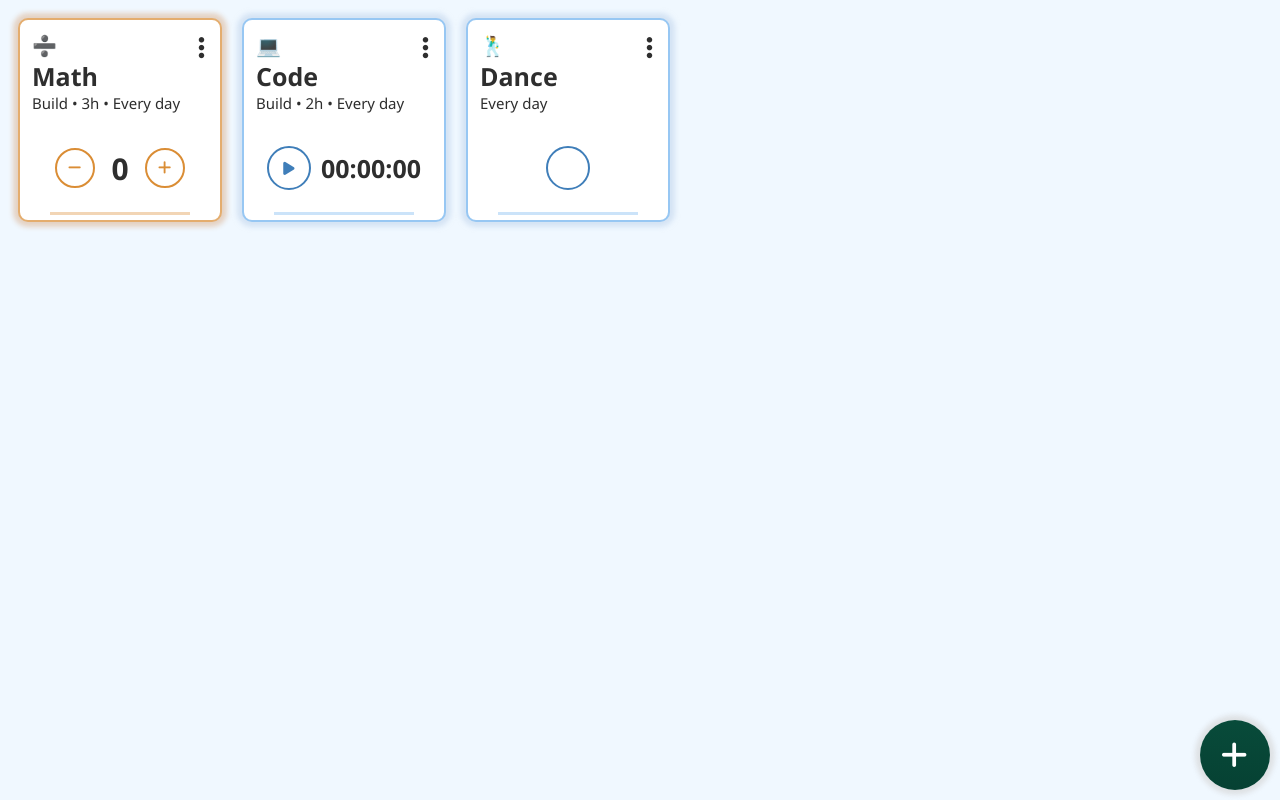
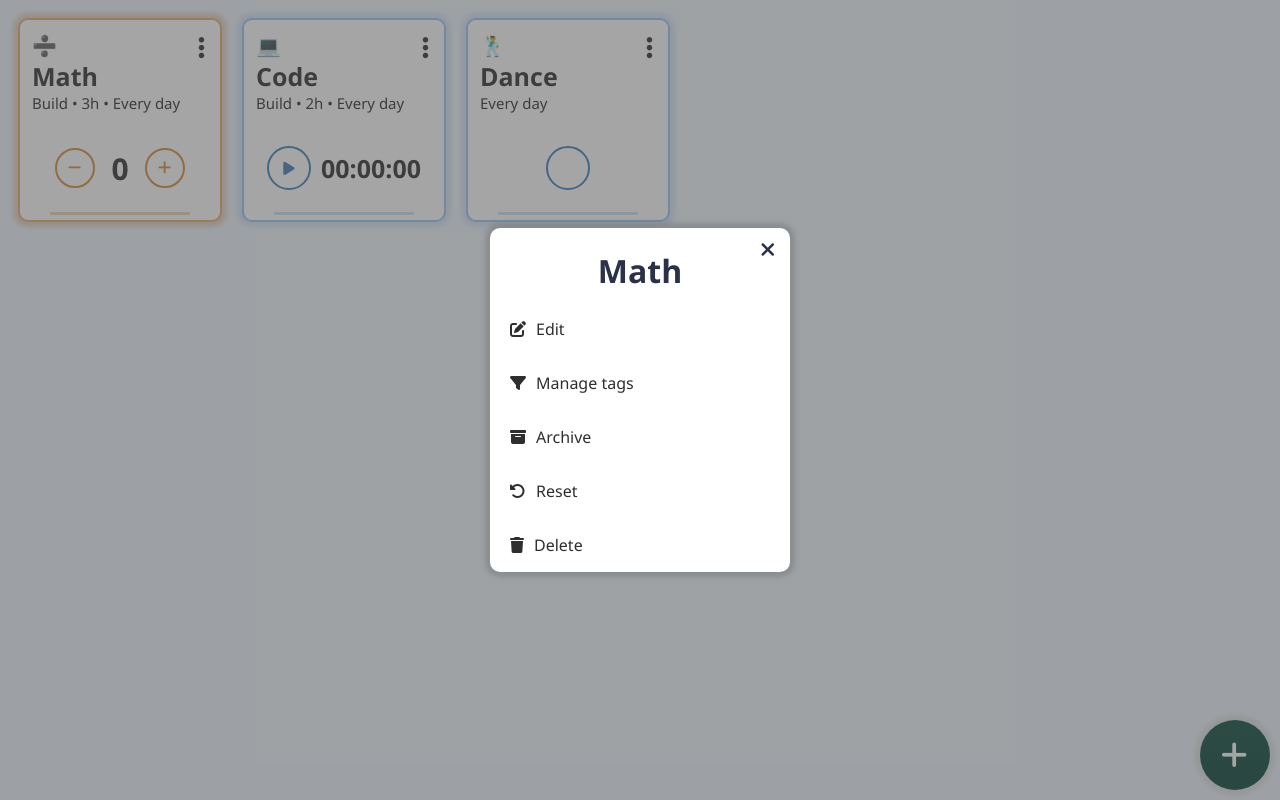
Before and after one commit to eti-iniER/webtasks, a React (Vite) app: page / in a window 1280 px wide. Both pictures are taken after a click on the button 201 px from the left and 47 px from the top of the page. Built offline with nearby package versions, Linux system fonts and the light colour scheme.

Commit message:
Implemented TaskItemMenu component

```diff
--- a/src/App.jsx
+++ b/src/App.jsx
@@ -1,8 +1,10 @@
 import TaskItem from "./components/TaskItem";
+import TaskItemMenu from "./components/TaskItemMenu";
 import TaskCreateButton from "./components/UI/TaskCreateButton";
 import TaskGrid from "./components/UI/TaskGrid";
+import { useState } from "react";
 
-function App() {
+
 const firstTask = {
   name: "Math",
   description: "Build • 3h • Every day",
@@ -30,14 +32,32 @@ function App() {
   emoji: "🕺"
 }
 
+function App() {
+  const [menuState, setMenuState] = useState("none");
+  const [currentTask, setCurrentTask] = useState(firstTask);
+
+  const toggleMenu = () => {
+    if (menuState === "flex") {
+      setMenuState("none")
+    }
+    else {
+      setMenuState("flex")
+    }
+  }
+
+  const showMenu = (taskData) => {
+    setCurrentTask(taskData);
+    toggleMenu()
+  }
   return (
     <div className="App">
       <TaskGrid>
-        <TaskItem data={firstTask} />
-        <TaskItem data={secondTask} />
-        <TaskItem data={thirdTask} />
+        <TaskItem data={firstTask} menu={showMenu} />
+        <TaskItem data={secondTask} menu={showMenu} />
+        <TaskItem data={thirdTask} menu={showMenu} />
       </TaskGrid>
       <TaskCreateButton />
+      <TaskItemMenu displayState={menuState} task={currentTask} close={toggleMenu} />
     </div>
   )
 }
--- a/src/components/TaskItem.jsx
+++ b/src/components/TaskItem.jsx
@@ -30,14 +30,7 @@ const TaskItem = (props) => {
     }
 
     const toggleMenu = () => {
-        if (menuState === "opened") {
-            console.log("The menu is closed");
-            setMenuState("closed");
-        }
-        else {
-            console.log("The menu is now open");
-            setMenuState("opened");
-        }
+        props.menu(props.data)
     }
     return (
         <div className={"task-item" + " " + props.data.theme + " " + activeClass} >
--- /dev/null
+++ b/src/components/TaskItemMenu.css
@@ -0,0 +1,75 @@
+.task-item-menu__container {
+    width: 100vw;
+    height: 100vh;
+    position: fixed;
+    background-color: #4e4e4e81;
+    top: 0px;
+    left: 0px;
+    display: none;
+    justify-content: center;
+    align-items: center;
+}
+
+.task-item-menu {
+    color: #2e2e2e;
+    display: flex;
+    flex-direction: column;
+    justify-content: center;
+    align-items: center;
+    background-color: white;
+    border-radius: 10px;
+    width: 300px;
+    box-shadow: 0px 0px 5px 5px #4e4e4e3d;
+    padding: 0px;
+    position: absolute;
+}
+
+.task-item-menu__actions {
+    width: 100%;
+    list-style-type: none;
+    padding: 0px;
+    margin: 0px;
+}
+
+.task-item-menu__task-name {
+    width: min-content;
+    margin-bottom: 10px;
+    color: #2b3149;
+}
+
+.task-item-menu li {
+    position: relative;
+    display: flex;
+    flex-direction: row;
+    justify-content: left;
+    align-items: center;
+    padding: 0px;
+    margin: 0px;
+    /* border-bottom: 1px solid #c7c7c7; */
+    padding-left: 20px;
+}
+
+.task-item-menu li:hover {
+    background-color: #2b3149;
+    color: white;
+}
+
+.task-item-menu li:last-child {
+    border-bottom: none;
+    border-bottom-left-radius: 10px;
+    border-bottom-right-radius: 10px;
+}
+
+.task-item-menu__action-name {
+    margin-left: 10px;
+}
+
+.task-item-menu__close-button {
+    position: absolute;
+    right: 10px;
+    top: 10px;
+    border: 0px;
+    background-color: transparent;
+    font-size: 20px;
+    color: #2b3149;
+}
--- /dev/null
+++ b/src/components/TaskItemMenu.jsx
@@ -0,0 +1,39 @@
+import "./TaskItemMenu.css"
+
+const TaskItemMenu = (props) => {
+
+    return (
+        <div className="task-item-menu__container" style={{ display: props.displayState }}>
+            <div className="task-item-menu">
+                <h1 className="task-item-menu__task-name">{props.task.name}</h1>
+                <button className="task-item-menu__close-button" onClick={props.close}>
+                    <span className="fa-solid fa-close"></span>
+                </button>
+                <ul className="task-item-menu__actions">
+                    <li>
+                        <span className="fa-regular fa-pen-to-square"></span>
+                        <p className="task-item-menu__action-name">Edit</p>
+                    </li>
+                    <li>
+                        <span className="fa-solid fa-filter"></span>
+                        <p className="task-item-menu__action-name">Manage tags</p>
+                    </li>
+                    <li>
+                        <span className="fa-solid fa-box-archive"></span>
+                        <p className="task-item-menu__action-name">Archive</p>
+                    </li>
+                    <li>
+                        <span className="fa-regular fa-rotate-left"></span>
+                        <p className="task-item-menu__action-name">Reset</p>
+                    </li>
+                    <li>
+                        <span className="fa-solid fa-trash"></span>
+                        <p className="task-item-menu__action-name">Delete</p>
+                    </li>
+                </ul>
+            </div>
+        </div>
+    )
+}
+
+export default TaskItemMenu;
```
Lines whose indentation alone changed are shown as unchanged.
